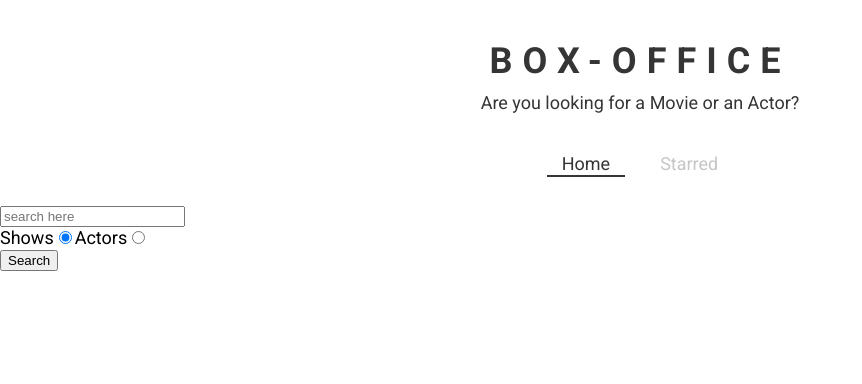
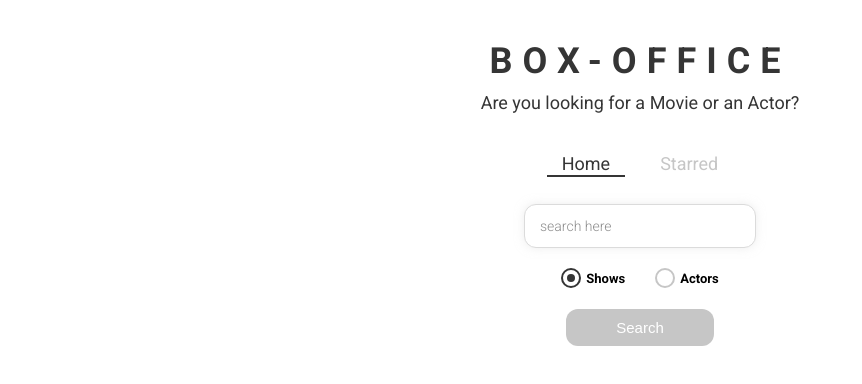
Before and after one commit to beast-2603/box-office, a React (Create React App) app: page / in a window 1280 px wide. Shown: the top 384 px of the page, without its empty margins (0-862 px from the left). Built offline with nearby package versions, Linux system fonts and the light colour scheme.

Commit message:
added second layer of styles

```diff
--- a/src/App.js
+++ b/src/App.js
@@ -9,6 +9,7 @@ const theme = {
   mainColors: {
     blue: '#2400ff',
     gray: '#c6c6c6',
+    dark_gray: '#b2b2b2',
     dark: '#353535',
   },
 };
--- /dev/null
+++ b/src/components/CustomRadio.js
@@ -0,0 +1,66 @@
+import React from 'react';
+import styled from 'styled-components';
+
+const RadioWrapper = styled.label`
+  display: block;
+  position: relative;
+  padding-left: 25px;
+  cursor: pointer;
+  font-size: 13px;
+  user-select: none;
+  font-weight: 700;
+  line-height: 1.65;
+
+  input {
+    position: absolute;
+    opacity: 0;
+    cursor: pointer;
+  }
+
+  span {
+    position: absolute;
+    top: 0;
+    left: 0;
+    height: 16px;
+    width: 16px;
+    background-color: #fff;
+    border: 2px solid ${({ theme }) => theme.mainColors.gray};
+    border-radius: 50%;
+  }
+
+  input:checked ~ span {
+    background-color: #fff;
+    border: 2px solid ${({ theme }) => theme.mainColors.dark};
+  }
+
+  span:after {
+    content: '';
+    position: absolute;
+    display: none;
+  }
+
+  input:checked ~ span:after {
+    display: block;
+  }
+
+  span:after {
+    top: 4px;
+    left: 4px;
+    width: 8px;
+    height: 8px;
+    border-radius: 50%;
+    background: ${({ theme }) => theme.mainColors.dark};
+  }
+`;
+
+const CustomRadio = ({ label, ...restProps }) => {
+  return (
+    <RadioWrapper htmlFor={restProps.id}>
+      {label}
+      <input {...restProps} type="radio" />
+      <span />
+    </RadioWrapper>
+  );
+};
+
+export default CustomRadio;
--- a/src/pages/Home.js
+++ b/src/pages/Home.js
@@ -1,9 +1,15 @@
 import React, { useState } from 'react';
 import ActorGrid from '../components/actor/ActorGrid';
+import CustomRadio from '../components/CustomRadio';
 import MainPageLayout from '../components/MainPageLayout';
 import ShowGrid from '../components/show/ShowGrid';
 import { apiGet } from '../misc/config';
 import { useLastQuery } from '../misc/Custom-Hooks';
+import {
+  RadioInputsWrapper,
+  SearchButtonWrapper,
+  SearchInput,
+} from './Home.styled';
 
 const Home = () => {
   const [input, setInput] = useLastQuery();
@@ -49,7 +55,7 @@ const Home = () => {
 
   return (
     <MainPageLayout>
-      <input
+      <SearchInput
         placeholder="search here"
         type="text"
         onChange={onInputChange}
@@ -57,33 +63,31 @@ const Home = () => {
         value={input}
       />
 
-      <div>
-        <label htmlFor="show-search">
-          Shows
-          <input
+      <RadioInputsWrapper>
+        <div>
+          <CustomRadio
+            label="Shows"
             id="show-search"
-            type="radio"
             value="shows"
             onChange={onRadioChange}
             checked={isShowSearch}
           />
-        </label>
-
-        <label htmlFor="actor-search">
-          Actors
-          <input
+        </div>
+        <div>
+          <CustomRadio
+            label="Actors"
             id="actor-search"
-            type="radio"
             value="people"
             onChange={onRadioChange}
             checked={!isShowSearch}
           />
-        </label>
-      </div>
-
-      <button type="button" onClick={onSearch}>
-        Search
-      </button>
+        </div>
+      </RadioInputsWrapper>
+      <SearchButtonWrapper>
+        <button type="button" onClick={onSearch}>
+          Search
+        </button>
+      </SearchButtonWrapper>
       {renderResults()}
     </MainPageLayout>
   );
--- /dev/null
+++ b/src/pages/Home.styled.js
@@ -0,0 +1,50 @@
+import styled from 'styled-components';
+
+export const SearchInput = styled.input`
+  display: block;
+  font-family: 'Roboto', sans-serif;
+  width: 200px;
+  margin: auto;
+  outline: none;
+  padding: 13px 15px;
+  border: 1px solid #dbdbdb;
+  box-shadow: 0px 0px 10px 0px rgba(219, 219, 219, 0.5);
+  font-size: 14px;
+  border-radius: 12px;
+  color: #8d8d8d;
+
+  &::placeholder {
+    font-weight: 300;
+    color: #8d8d8d;
+  }
+`;
+
+export const RadioInputsWrapper = styled.div`
+  display: flex;
+  justify-content: center;
+  margin: 20px 0;
+
+  div {
+    margin: 0 15px;
+  }
+`;
+
+export const SearchButtonWrapper = styled.div`
+  text-align: center;
+  margin-bottom: 35px;
+
+  button {
+    color: #fff;
+    background-color: ${({ theme }) => theme.mainColors.gray};
+    margin: auto;
+    padding: 10px 50px;
+    font-size: 15px;
+    border: none;
+    outline: none;
+    border-radius: 12px;
+    &:hover {
+      cursor: pointer;
+      background-color: ${({ theme }) => theme.mainColors.dark_gray};
+    }
+  }
+`;
```
